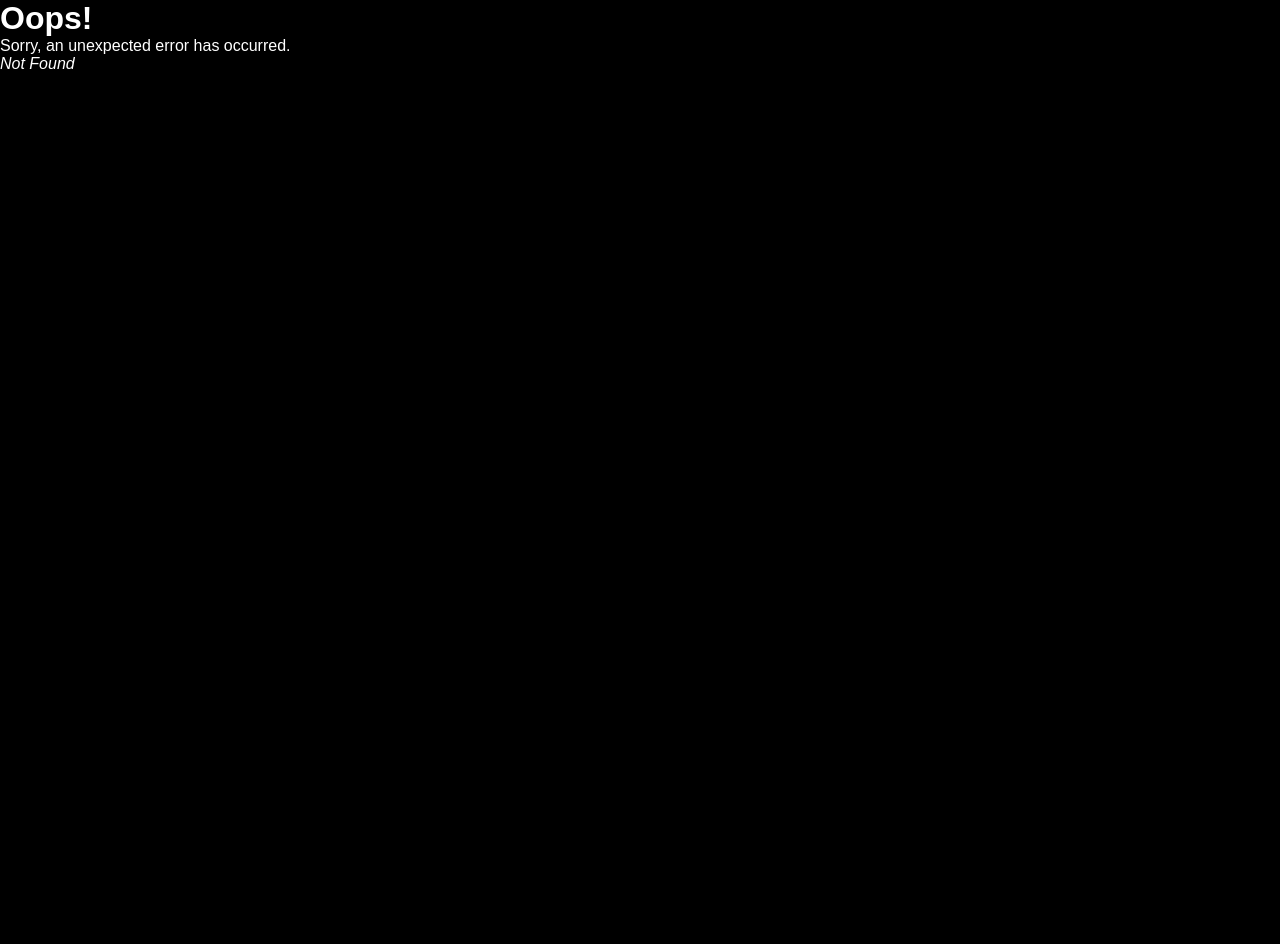
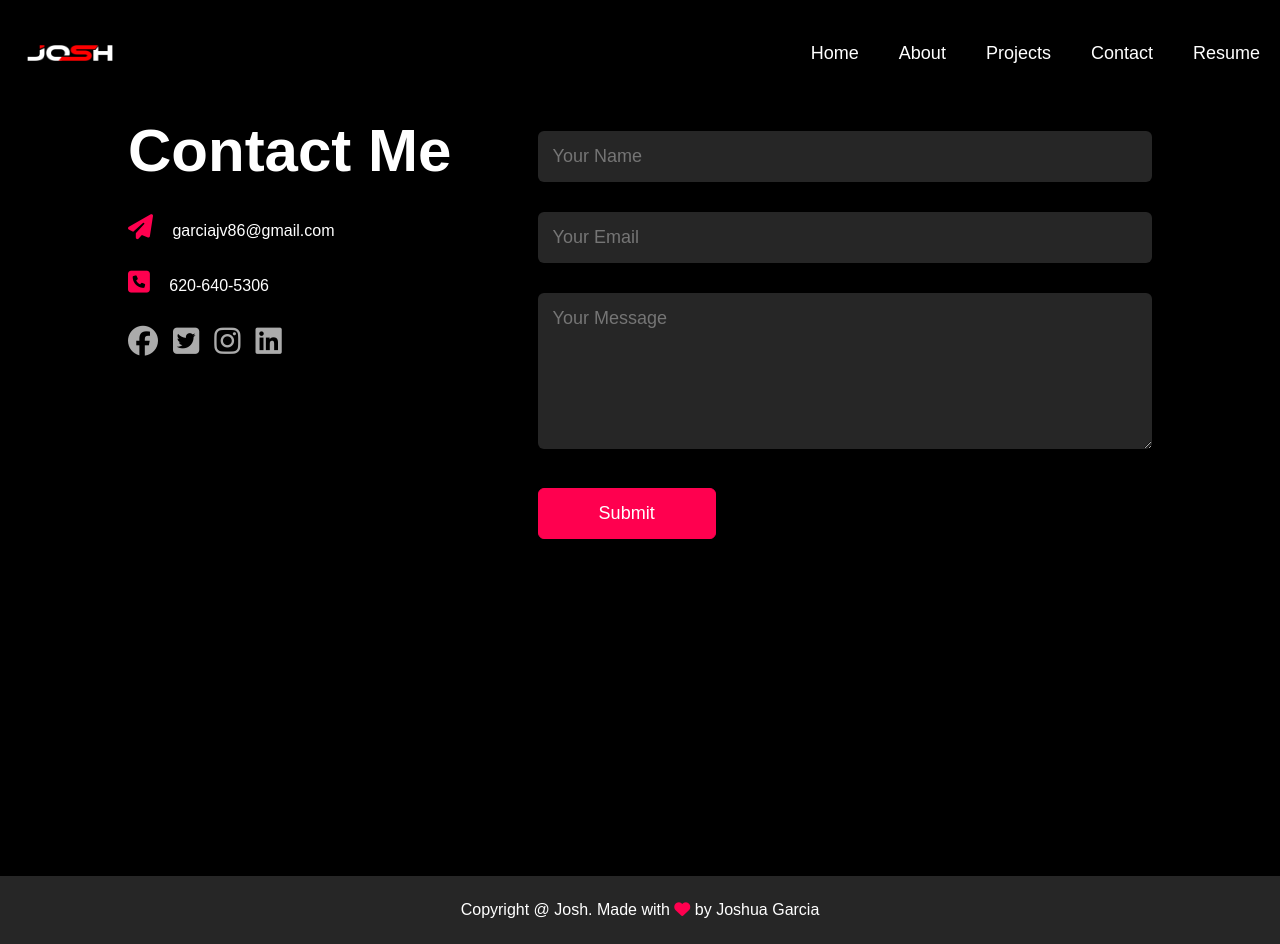
Before and after one commit to garciajv86/React_Portfolio, a React (Vite) app: page /contact in a window 1280 px wide. Before the commit this address had no page. Before the commit the page ends 800 px from the top, so only its background shows below. Built offline with nearby package versions, Linux system fonts and the light colour scheme.

Commit message:
finished my contact page and added my resume file to prepare to do the resume page

```diff
--- a/src/pages/ContactPage.jsx
+++ b/src/pages/ContactPage.jsx
@@ -0,0 +1,40 @@
+import React from 'react';
+import '../styles/ContactPage.css'; // Import your CSS for ContactPage
+
+export default function ContactPage() {
+  return (
+    <div id="contact">
+      <div className="container">
+        <div className="row">
+          <div className="contact-left">
+            <h1 className="sub-title">Contact Me</h1>
+            <p><i className="fa-solid fa-paper-plane"></i> garciajv86@gmail.com</p>
+            <p><i className="fa-solid fa-square-phone"></i> 620-640-5306</p>
+            <div className="social-icons">
+              <a href="https://www.facebook.com/profile.php?id=100050259774366">
+                <i className="fa-brands fa-facebook"></i>
+              </a>
+              <a href="https://twitter.com/JoshuaGarcia86">
+                <i className="fa-brands fa-twitter-square"></i>
+              </a>
+              <a href="https://www.instagram.com/joshua_garcia1986/">
+                <i className="fa-brands fa-instagram"></i>
+              </a>
+              <a href="https://www.linkedin.com/in/joshua-garcia-924b24265/">
+                <i className="fa-brands fa-linkedin"></i>
+              </a>
+            </div>
+          </div>
+          <div className="contact-right">
+            <form>
+              <input type="text" name="Name" placeholder="Your Name" required />
+              <input type="email" name="email" placeholder="Your Email" required />
+              <textarea name="Message" rows="6" placeholder="Your Message"></textarea>
+              <button type="submit" className="btn btn2">Submit</button>
+            </form>
+          </div>
+        </div>
+      </div>
+    </div>
+  );
+}
--- a/src/styles/ContactPage.css
+++ b/src/styles/ContactPage.css
@@ -0,0 +1,66 @@
+.contact-left {
+    flex-basis: 35%;
+  }
+  .contact-right {
+    flex-basis: 60%;
+  }
+  .contact-left p {
+    margin-top: 30px;
+  }
+  .contact-left p i {
+    color: #ff004f;
+    margin-right: 15px;
+    font-size: 25px;
+  }
+  .social-icons {
+    margin-top: 30px;
+  }
+  .social-icons a {
+    text-decoration: none;
+    font-size: 30px;
+    margin-right: 15px;
+    color: #ababab;
+    display: inline-block;
+    transition: transform 0.5s;
+  }
+  .social-icons a:hover {
+    color: #ff004f;
+    transform: translateY(-5px);
+  }
+  .btn.btn2 {
+    display: inline-block;
+    background: #ff004f;
+    margin-bottom: 50%;
+  }
+  .contact-right form {
+    width: 100%;
+  }
+  form input,
+  form textarea {
+    width: 100%;
+    border: 0px;
+    outline: none;
+    background: #262626;
+    padding: 15px;
+    margin: 15px 0px;
+    color: #fff;
+    font-size: 18px;
+    border-radius: 6px;
+  }
+  form .btn2 {
+    padding: 14px 60px;
+    font-size: 18px;
+    margin-top: 20px;
+    cursor: pointer;
+  }
+  .copyright {
+    width: 100%;
+    text-align: center;
+    padding: 25px 0;
+    background: #262626;
+    font-weight: 300;
+    margin-top: 20px;
+  }
+  .copyright i {
+    color: #ff004f;
+  }
```
Also changed, not shown: src/main.jsx (+5 -5 lines), 1 other file (tests, documents, lock files or other folders).
